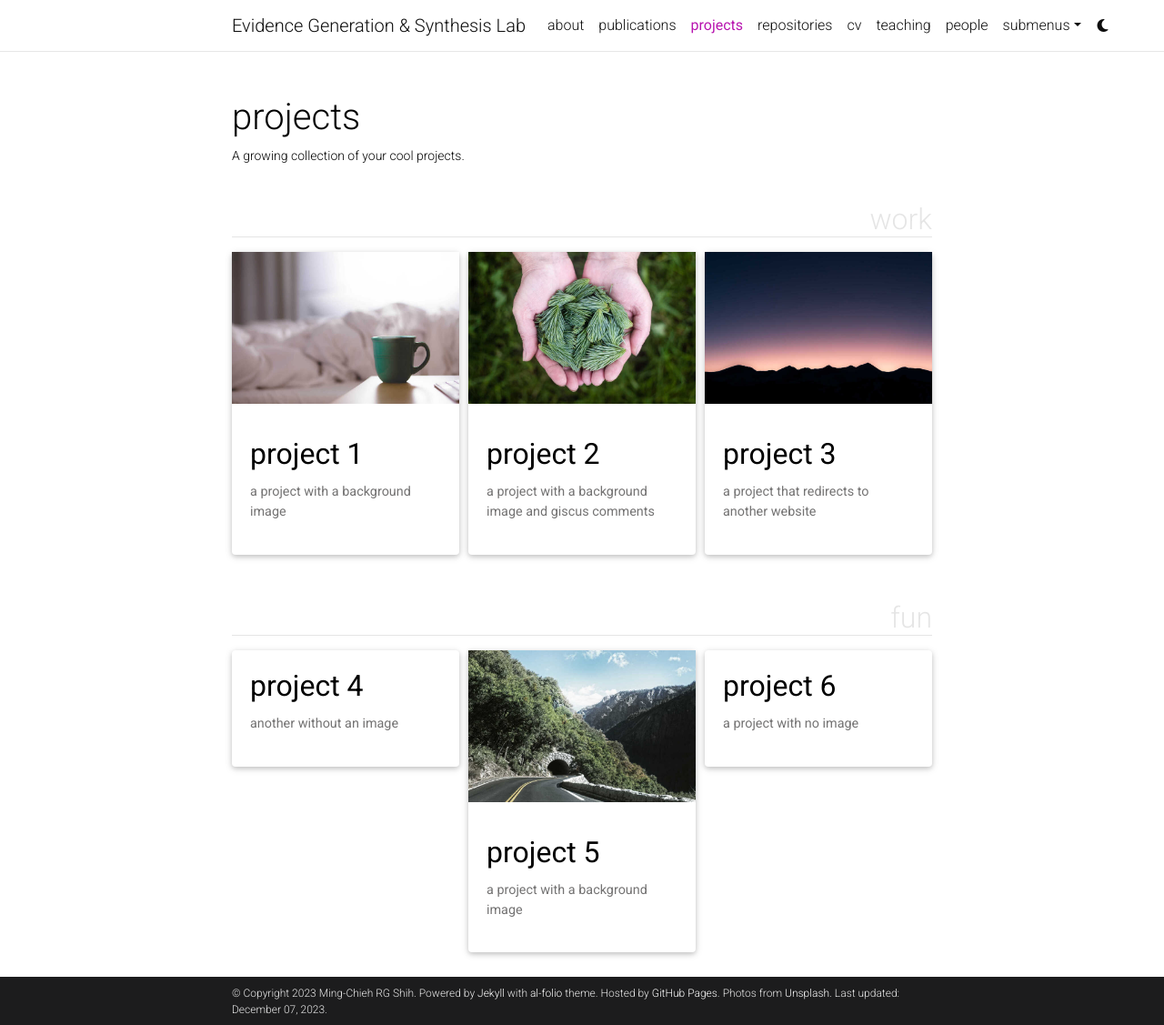
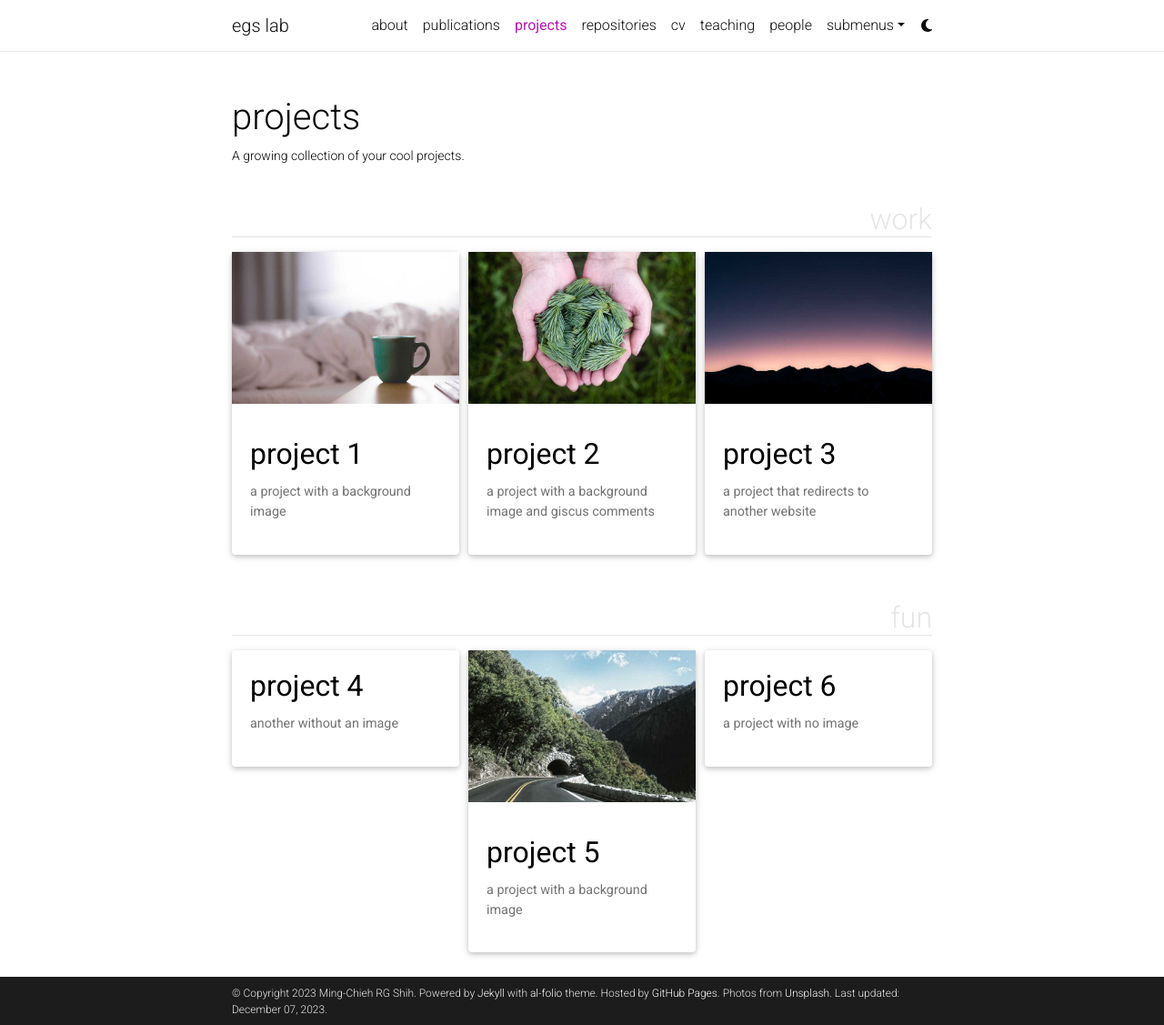
Before and after one commit to littlecanargie/littlecanargie.github.io, a Jekyll site: the page built from _pages/hidden/projects.md, in a window 1280 px wide and 1127 px high. Shown: the whole window at 91% size. Built offline with Jekyll 4.4.1, drawn with Linux system fonts in a browser that asks for light colours; full-size pictures stand in for the smaller copies a plugin makes; comment, search, counter and statistics services are not loaded; a style sheet for code colours, icons or effects is not loaded.

Commit message:
Change site name, hide projects and repositories

```diff
--- a/_config.yml
+++ b/_config.yml
@@ -2,7 +2,7 @@
 # Site settings
 # -----------------------------------------------------------------------------
 
-title: Evidence Generation & Synthesis Lab # the website title (if blank, full name will be used instead)
+title: egs lab # the website title (if blank, full name will be used instead)
 first_name: Ming-Chieh
 middle_name: "RG"
 last_name: Shih
```
Also changed, not shown: _pages/hidden/projects.md (renamed from _pages/projects.md), _pages/hidden/repositories.md (renamed from _pages/repositories.md).
